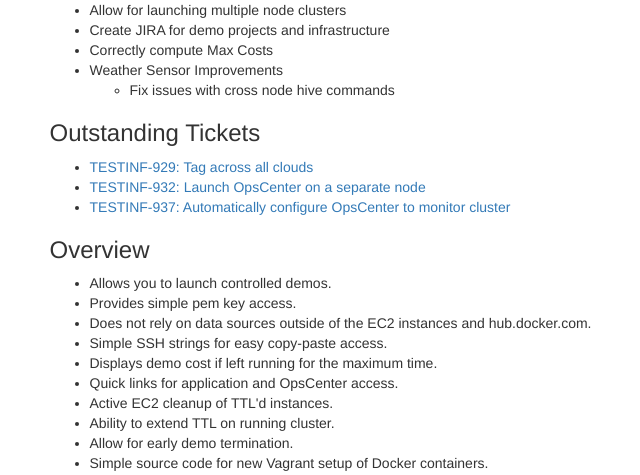
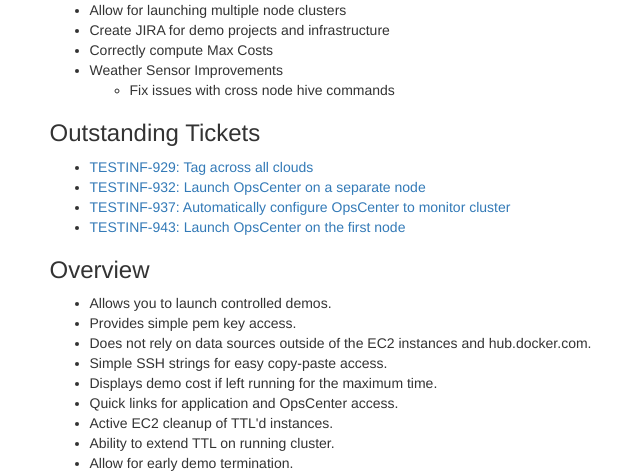
Before and after one commit to datastax-demos/demo-portal, a Python web app: template flask/templates/todo.jinja2 in a window 1280 px wide. Shown: the part 128-603 px from the top of the page, without its empty margins (293-933 px from the left). Run offline with Jinja, Linux system fonts and the light colour scheme; the template is opened without the code that fills it, so the values that code supplies are empty; some libraries are stand-ins or nearby versions.

Commit message:
List TESTINF-943

```diff
--- a/flask/templates/dashboard.jinja2
+++ b/flask/templates/dashboard.jinja2
@@ -44,6 +44,7 @@
         <div class="row">
             <div class="col-md-6">
                 <h3>Launched Demos</h3>
+                <p>Information updates every 10 seconds</p>
             </div>
 
 {#            <div class="col-md-6">#}
--- a/flask/templates/todo.jinja2
+++ b/flask/templates/todo.jinja2
@@ -23,6 +23,7 @@
             <li><a href="https://datastax.jira.com/browse/TESTINF-929">TESTINF-929: Tag across all clouds</a></li>
             <li><a href="https://datastax.jira.com/browse/TESTINF-932">TESTINF-932: Launch OpsCenter on a separate node</a></li>
             <li><a href="https://datastax.jira.com/browse/TESTINF-937">TESTINF-937: Automatically configure OpsCenter to monitor cluster</a></li>
+            <li><a href="https://datastax.jira.com/browse/TESTINF-943">TESTINF-943: Launch OpsCenter on the first node</a></li>
         </ul>
         <h3>Overview</h3>
         <ul>
```
